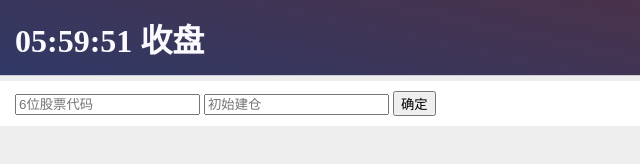
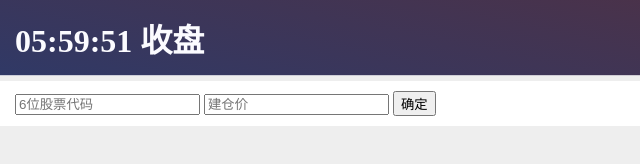
Before and after one commit to chitosai/stockWatcher, a plain HTML site: page index.html in a window 1280 px wide. Shown: the full height of the page, 0-640 px from the left. Drawn offline with nearby package versions, Linux system fonts and the light colour scheme.

Commit message:
desc change

```diff
--- a/index.html
+++ b/index.html
@@ -37,7 +37,7 @@
         </div>
         <div id="stock-add" class="stock">
             <input type="number" placeholder="6位股票代码" v-model="newStockId">
-            <input type="number" placeholder="初始建仓" v-model="newStockBuyPrice">
+            <input type="number" placeholder="建仓价" v-model="newStockBuyPrice">
             <input type="button" value="确定" @click="addStock">
         </div>
     </div>
```
